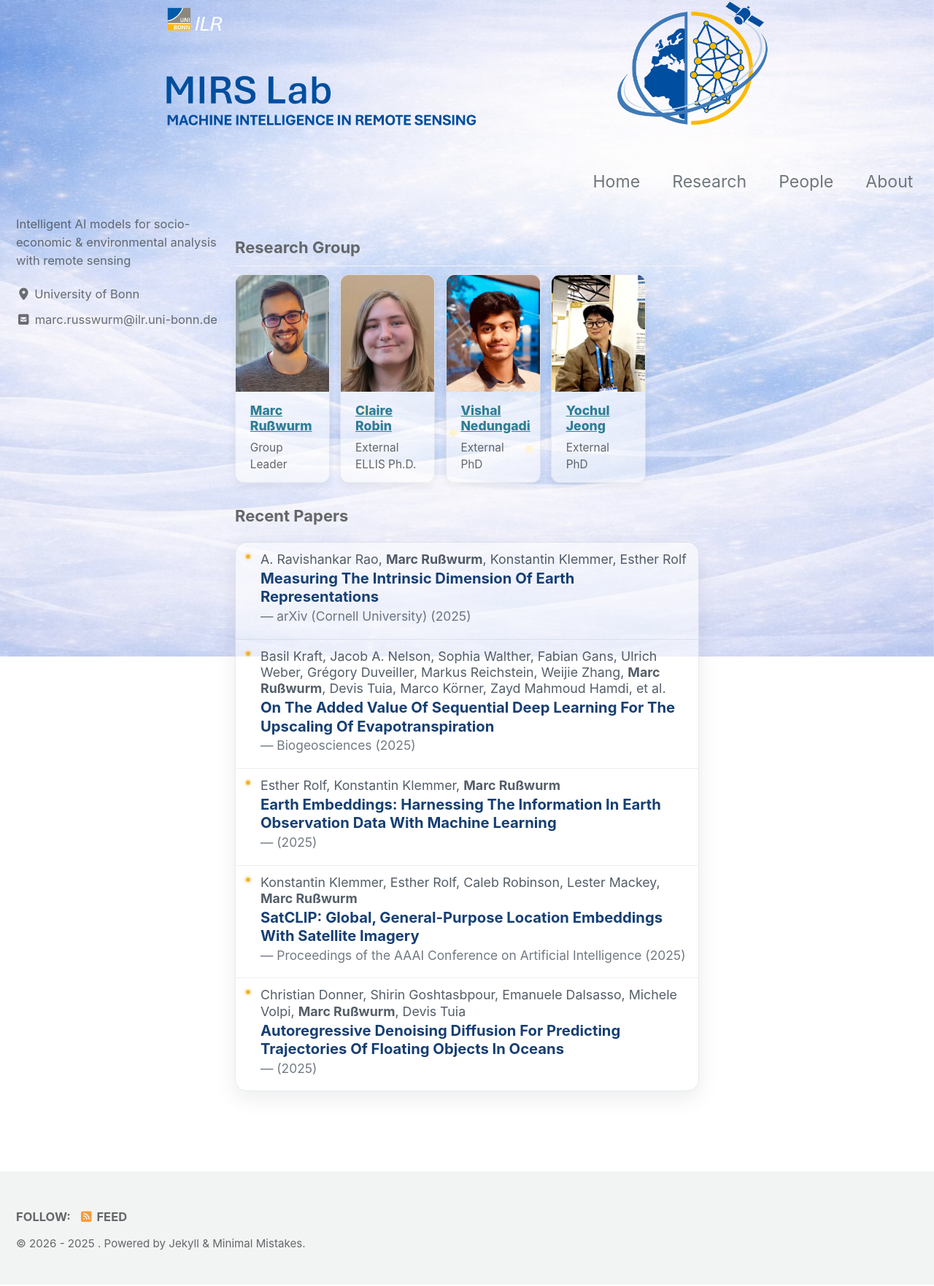
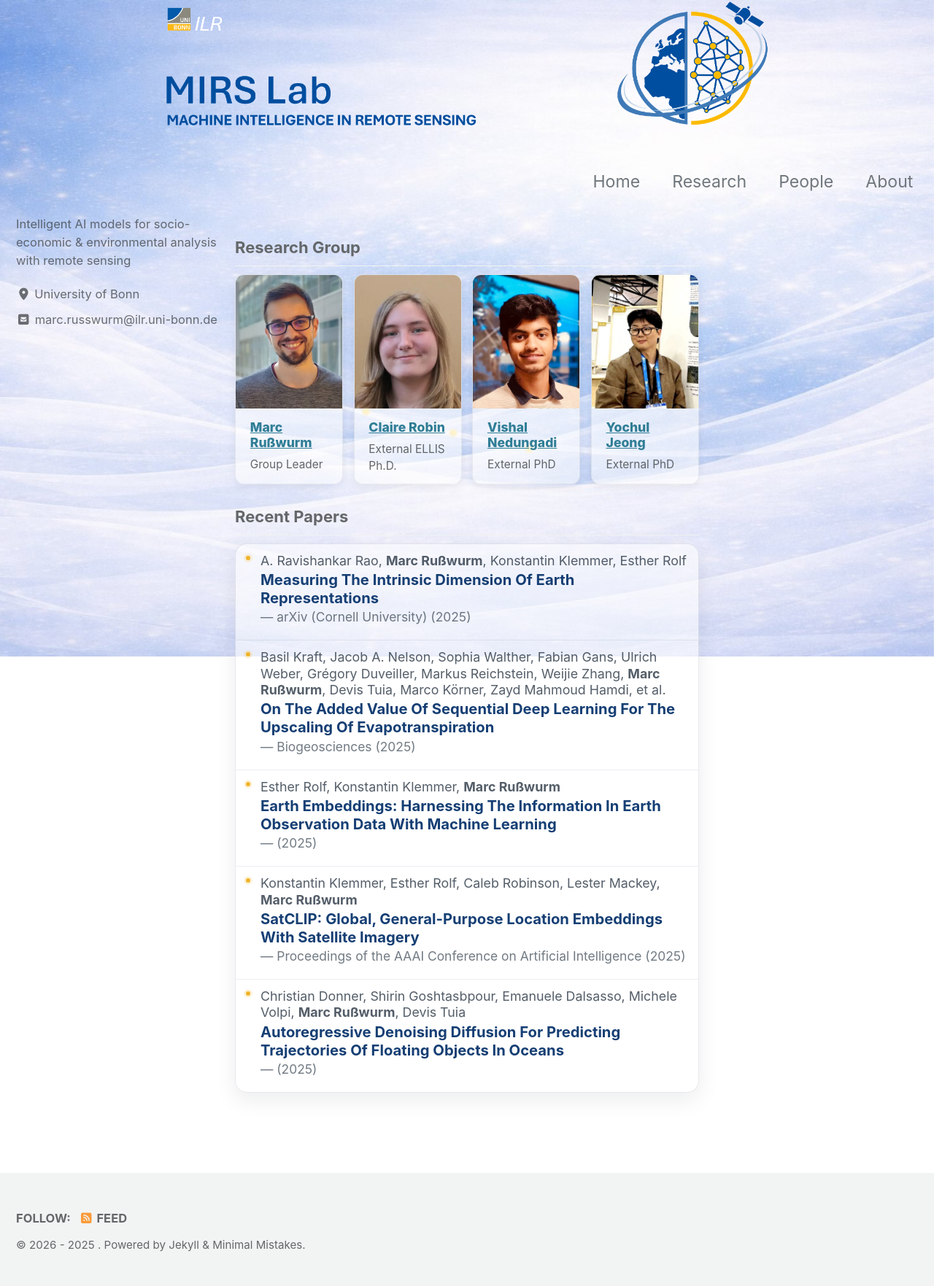
Before and after one commit to mirs-lab/mirs-lab.github.io, a Jekyll site: the page built from index.md, in a window 1280 px wide. Shown: the whole page at 73% size. Built offline with Jekyll 4.4.1, drawn with Linux system fonts in a browser that asks for light colours; cached includes are drawn as plain includes.

Commit message:
card tweak

```diff
--- a/assets/css/main.scss
+++ b/assets/css/main.scss
@@ -56,9 +56,12 @@
 
 .members-grid{
   display: grid;
-  grid-template-columns: repeat(auto-fit, minmax(70px, 130px));
+  --member-card-min: 100px;
+  --member-card-max: 150px;
+  grid-template-columns: repeat(auto-fit, minmax(var(--member-card-min), 1fr));
   gap: .65rem;
   align-items: stretch;
+  justify-items: stretch;
 }
 
 .member-card{
@@ -67,6 +70,8 @@
   overflow: hidden;
   box-shadow: 0 4px 12px rgba(0,0,0,.06);
   border: 1px solid rgba(0,0,0,.06);
+  width: 100%;
+  max-width: var(--member-card-max);
 }
 
 /* Portrait image slot (more vertical) */
```
